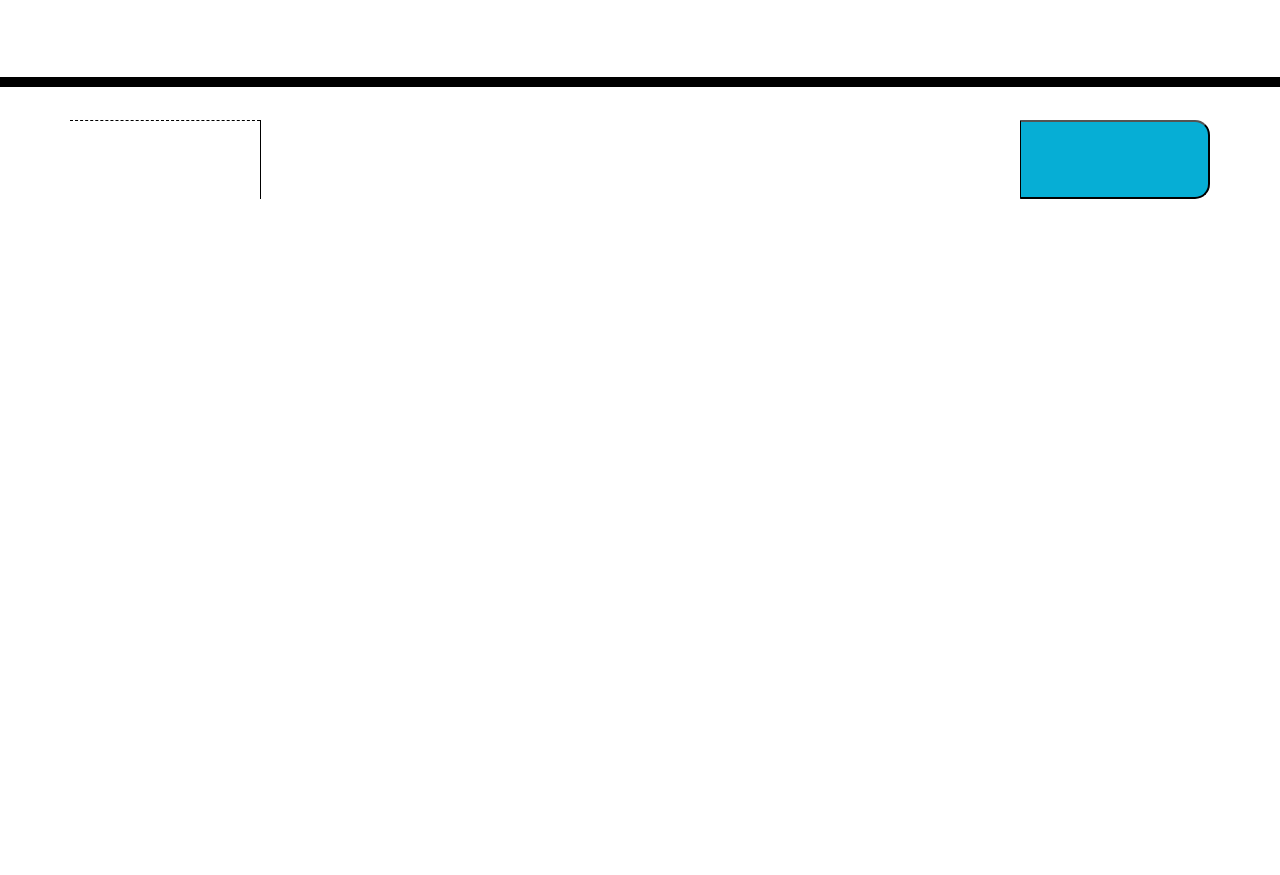
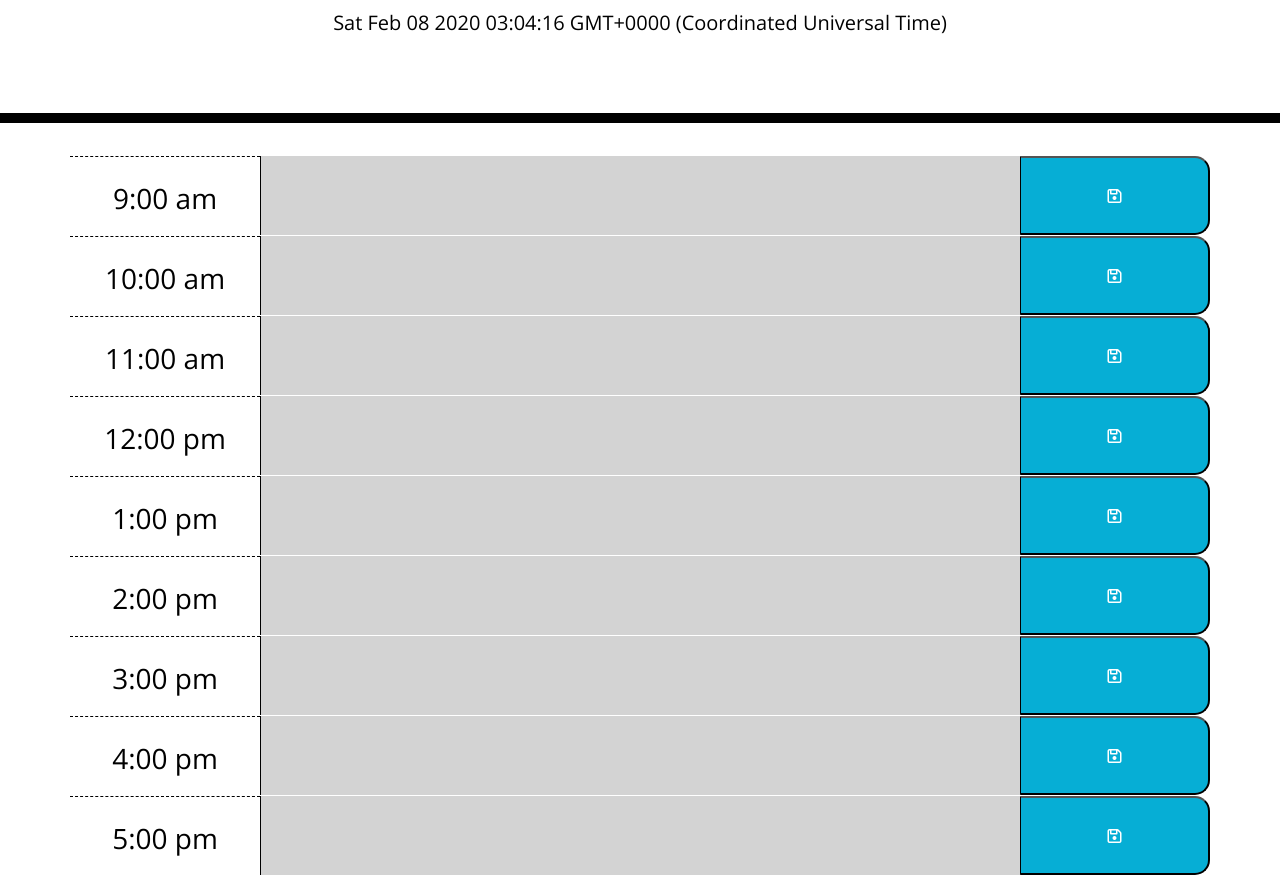
Before and after one commit to Daniel-Droppa/work-day-scheduler, a plain HTML site: page index.html in a window 1280 px wide. Shown: the part 181-1056 px from the top of the page. Before the commit the page ends 800 px from the top, so only its background shows below. Drawn offline with nearby package versions, Linux system fonts and the light colour scheme.

Commit message:
finished HTML for rest of work day (hours 10-17)

```diff
--- a/assets/script/script.js
+++ b/assets/script/script.js
@@ -1,18 +1,16 @@
-// var saveBtn = $("#saveBtn");
-// var textHour = $("#texthour9");
-// var i = 9
-// $(saveBtn[i]).on("click",function(){
-// console.log(textHour[i].textcontent)
-// })
+$("#currentDay").html(Date(Date.now()));
 $(".saveBtn").click(function(){
     const value =$(this).val()
     localStorage.setItem("hour"+value, $("#textArea"+value).val())
+    $("#currentDay").html(Date(Date.now()));
 })
-
-
 for (let i = 9; i < 17; i++) {
     const toDo =localStorage.getItem("hour"+i)
     if(toDo){
         $("#textArea"+i).text(toDo)
     }
 }
+
+
+var currentHour = new Date().getHours();
+console.log(currentHour);
--- a/assets/style/style.css
+++ b/assets/style/style.css
@@ -11,6 +11,7 @@ textarea{
   color: #000000;
   border-left: 1px solid black;
   padding: 10px;
+  font-size: larger;
 
 }
 
@@ -43,8 +44,8 @@ textarea{
   background-color: #ffffff;
   color: #000000;
   border-top: 1px dashed #000000;
-  text-align: right;
-  font-size: large;
+  text-align: center ;
+  padding-top: 25px;
   /* padding-top: 20px; */
 }
 
--- a/index.html
+++ b/index.html
@@ -29,24 +29,57 @@
       <h1 class="display-3">Work Day Scheduler</h1>
       <p class="lead">A simple calendar app for scheduling your work day</p>
       <p id="currentDay" class="lead"></p>
+      <p id="currentDay2" class="lead"></p>
+
     </header>
     <div class="container">
-      <!-- <div class="row">
-        <div class="col-2"  >
-          <p>9:00 am</p>
-        </div>
-        <div class="col-8 " id="hour9">
-          <textarea name="hour9" id="texthour9" cols="60" > stuff to do</textarea>
-        </div>
-        <div class="col-2 ">
-          <button id="saveBtn9" class="saveBtn"><i class="far fa-save"></i></button>
-        </div>
-      </div> -->
+
       <div class="row" id="hour9">
-        <div class="col-2 hour"></div>
-        <textarea class="col-8" name="" id="textArea9" cols="60"  ></textarea>
-        <button class="col-2 saveBtn" value="9"></button>
+        <h3 class="col-2 hour">9:00 am</h3>
+        <textarea class="col-8 past" value="9"  id="textArea9" cols="60"  ></textarea>
+        <button class="col-2 saveBtn" value="9" ><i class="far fa-save"></i></button>
       </div>
+      <div class="row" id="hour10">
+        <h3 class="col-2 hour">10:00 am</h3>
+        <textarea class="col-8 past" value="10" id="textArea10" cols="60"  ></textarea>
+        <button class="col-2 saveBtn" value="10" ><i class="far fa-save"></i></button>
+      </div>
+      <div class="row" id="hour11">
+        <h3 class="col-2 hour">11:00 am</h3>
+        <textarea class="col-8 past" value="11" id="textArea11" cols="60"  ></textarea>
+        <button class="col-2 saveBtn" value="11" ><i class="far fa-save"></i></button>
+      </div>
+      <div class="row" id="hour12">
+        <h3 class="col-2 hour">12:00 pm</h3>
+        <textarea class="col-8 past" value="12" id="textArea12" cols="60"  ></textarea>
+        <button class="col-2 saveBtn" value="12" ><i class="far fa-save"></i></button>
+      </div>
+      <div class="row" id="hour13">
+        <h3 class="col-2 hour">1:00 pm</h3>
+        <textarea class="col-8 past" value="13" id="textArea13" cols="60"  ></textarea>
+        <button class="col-2 saveBtn" value="13" ><i class="far fa-save"></i></button>
+      </div>
+      <div class="row" id="hour14">
+        <h3 class="col-2 hour">2:00 pm</h3>
+        <textarea class="col-8 past" value="14" id="textArea14" cols="60"  ></textarea>
+        <button class="col-2 saveBtn" value="14" ><i class="far fa-save"></i></button>
+      </div>
+      <div class="row" id="hour15">
+        <h3 class="col-2 hour">3:00 pm</h3>
+        <textarea class="col-8 past" value="15" id="textArea15" cols="60"  ></textarea>
+        <button class="col-2 saveBtn" value="15" ><i class="far fa-save"></i></button>
+      </div>
+      <div class="row" id="hour16">
+        <h3 class="col-2 hour">4:00 pm</h3>
+        <textarea class="col-8 past" value="16" id="textArea16" cols="60"  ></textarea>
+        <button class="col-2 saveBtn" value="16" ><i class="far fa-save"></i></button>
+      </div>
+      <div class="row" id="hour17">
+        <h3 class="col-2 hour">5:00 pm</h3>
+        <textarea class="col-8 past" value="17" id="textArea17" cols="60"  ></textarea>
+        <button class="col-2 saveBtn" value="17" ><i class="far fa-save"></i></button>
+      </div>
+
       <!-- Timeblocks go here -->
     </div>
 
```
